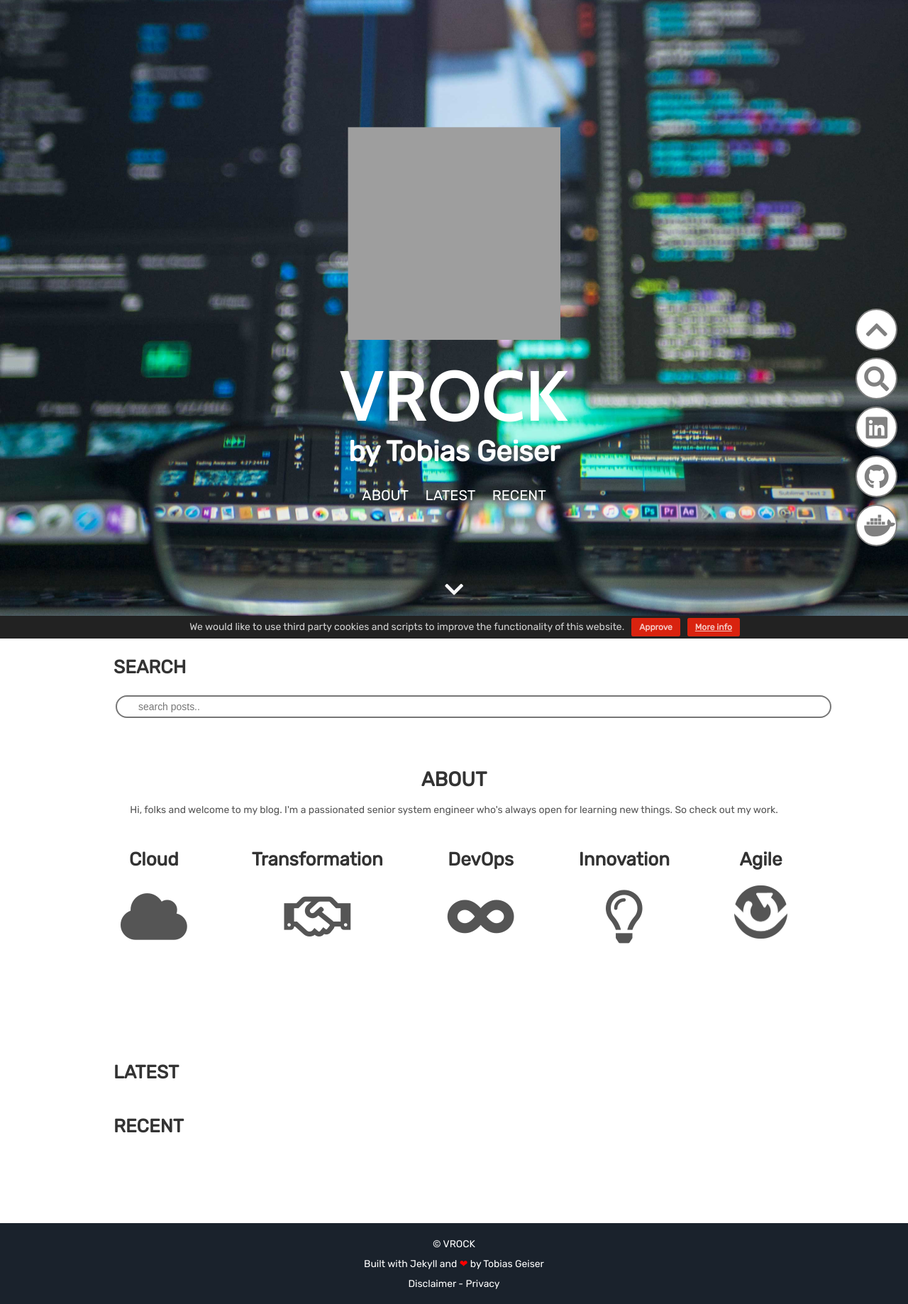
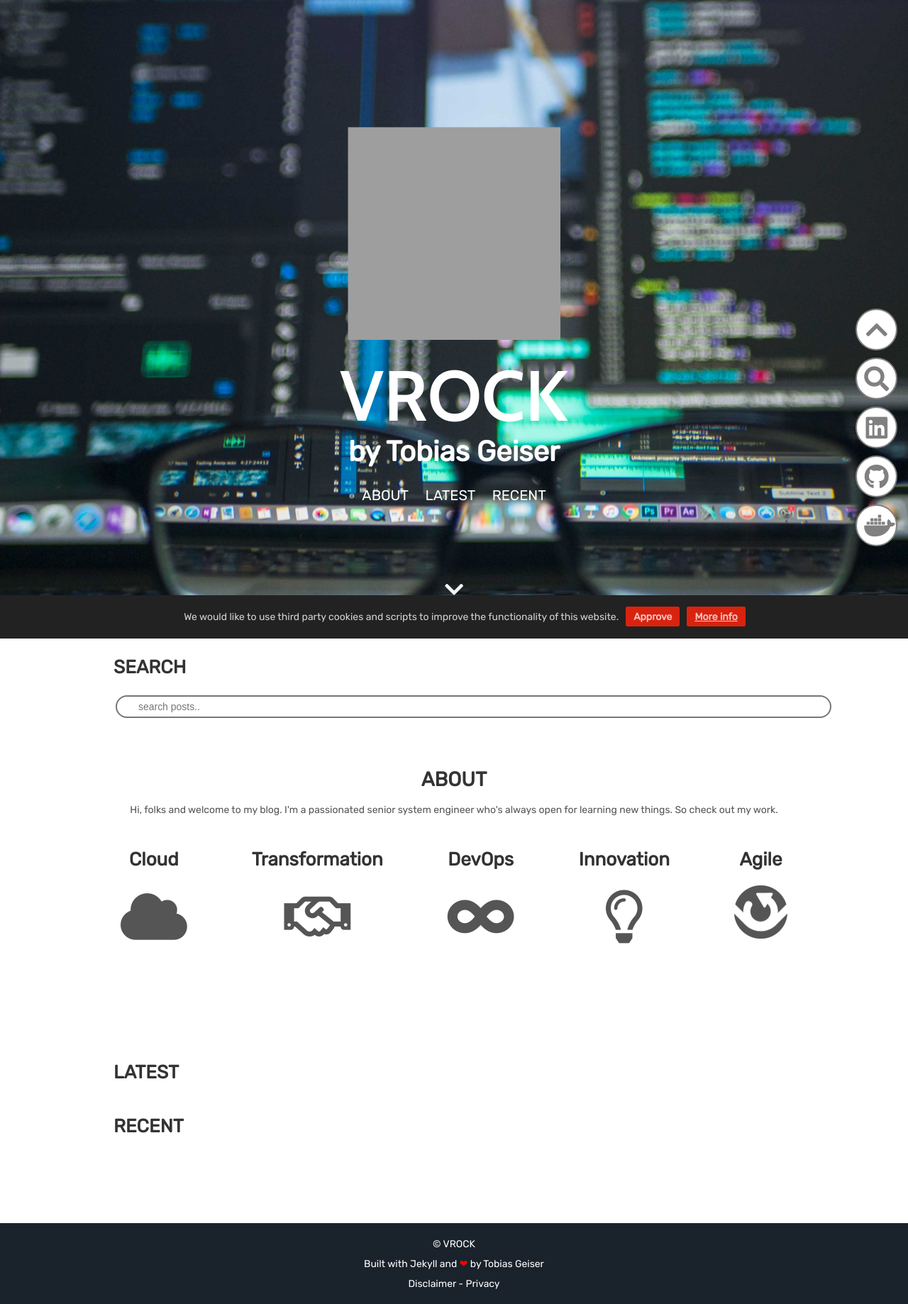
Before and after one commit to team-vrock/jekyll-theme-vrock, a Jekyll site: the page built from index.html, in a window 1280 px wide. Shown: the whole page at 71% size. Built offline with Jekyll 4.4.1, drawn with Linux system fonts in a browser that asks for light colours; comment, search, counter and statistics services are not loaded; grey boxes are pictures that could not be loaded.

Commit message:
change cookie notice size

```diff
--- a/_includes/cookie-consent.html
+++ b/_includes/cookie-consent.html
@@ -1,5 +1,5 @@
 <style>
-    #cookie-notice {padding: 7px 15px; display: none; text-align: center; position: fixed; bottom: 0; width: 100%; background: #222; color: rgba(255,255,255,0.8);}
+    #cookie-notice {padding: 20px 15px; display: none; text-align: center; position: fixed; bottom: 0; width: 100%; background: #222; color: rgba(255,255,255,0.8);}
     #cookie-notice a {cursor: pointer; margin-left: 10px;}
     @media (max-width: 767px) {
         #cookie-notice span {display: block; padding-top: 3px; margin-bottom: 13px;}
--- a/_sass/_button.scss
+++ b/_sass/_button.scss
@@ -7,7 +7,6 @@
 }
 .btn-sm, .btn-group-sm>.btn {
     padding: 5px 10px;
-    font-size: 12px;
     line-height: 1.5;
     border-radius: 3px;
 }
```
